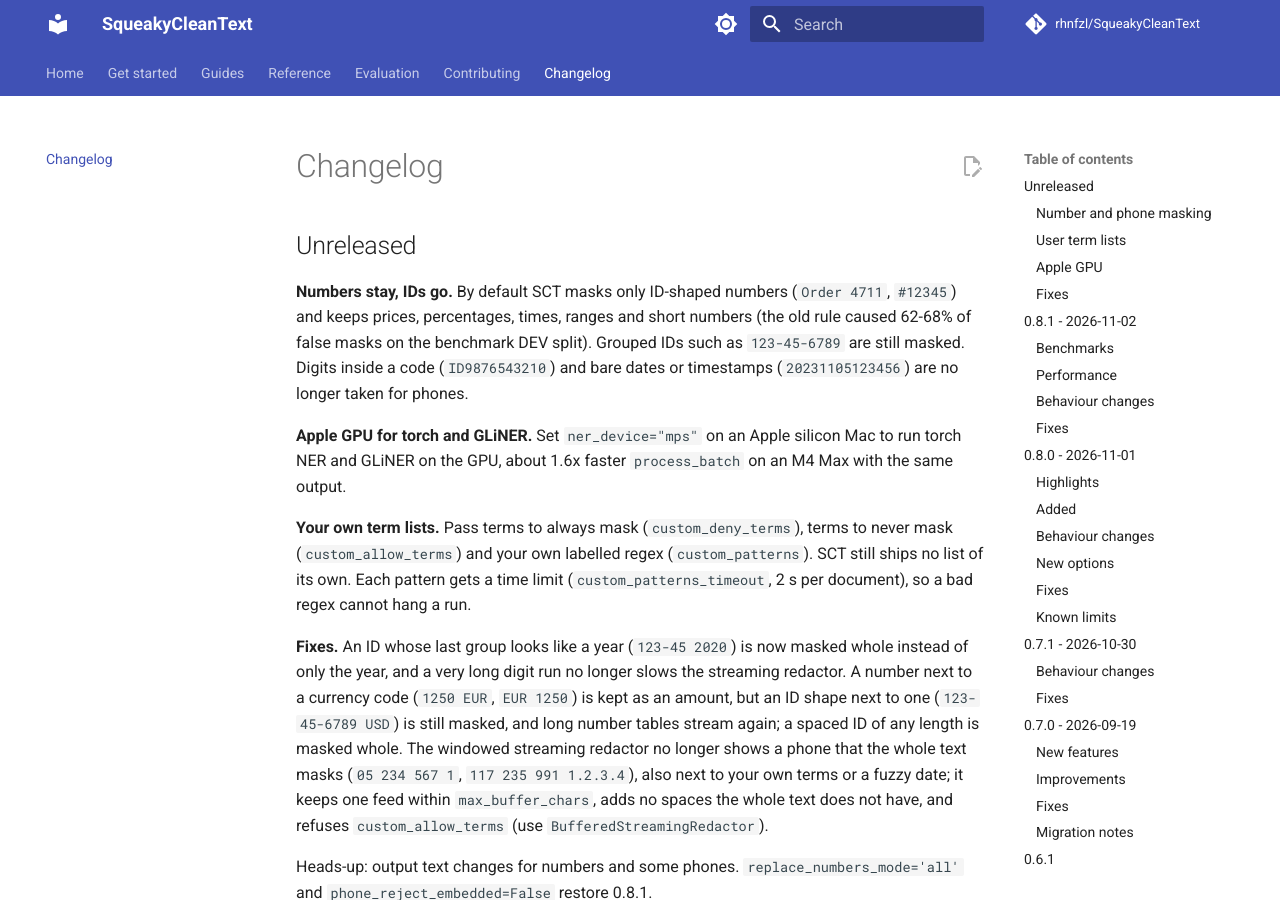
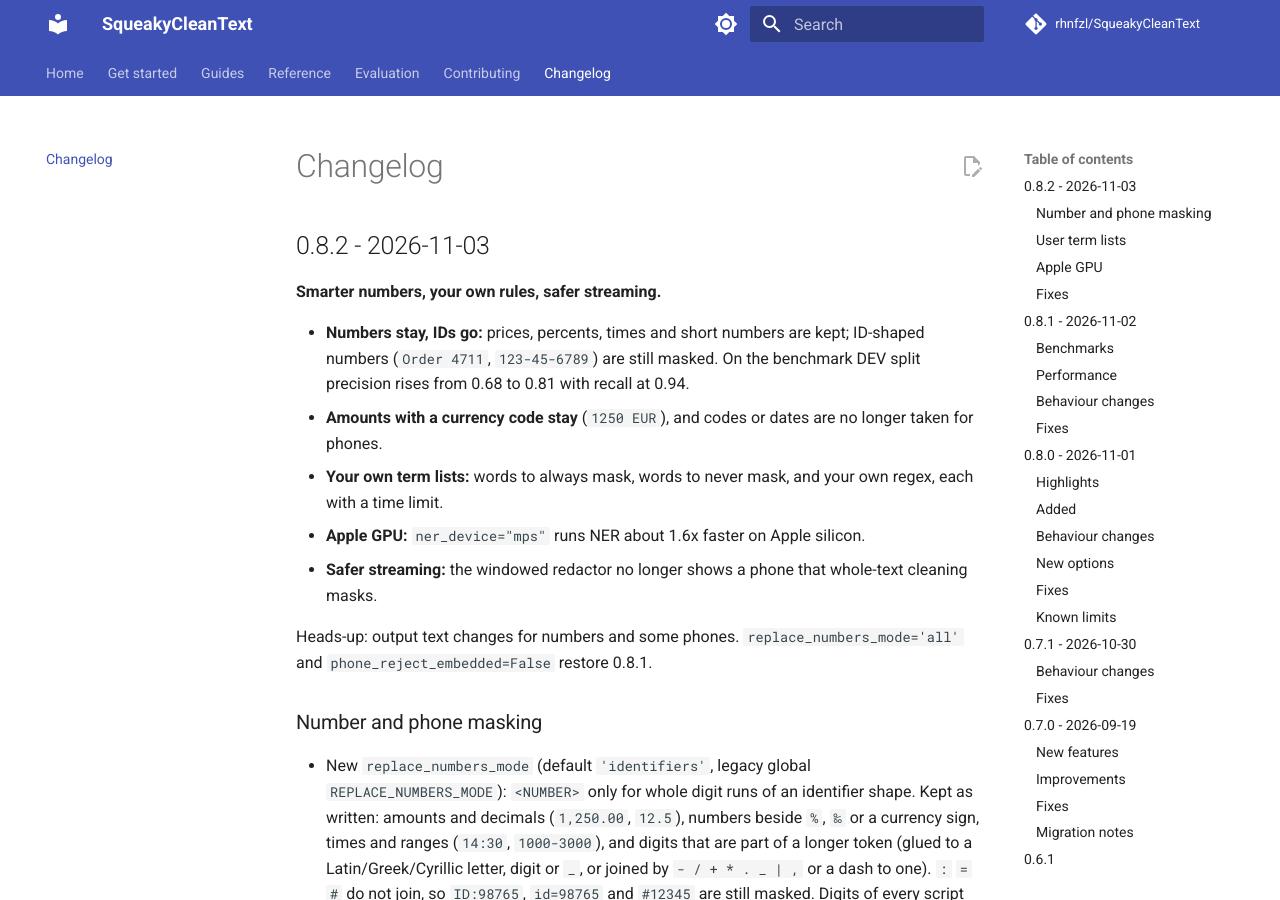
Before and after one commit to rhnfzl/SqueakyCleanText, an MkDocs documentation site: the page built from docs/changelog.md, in a window 1280 px wide and 900 px high. Built offline with MkDocs 1.6.1 and Material for MkDocs 9.7.7, drawn with Linux system fonts in a browser that asks for light colours; comment, search, counter and statistics services are not loaded.

Commit message:
Release 0.8.2

```diff
--- a/CHANGELOG.md
+++ b/CHANGELOG.md
@@ -1,29 +1,16 @@
 # Changelog
 
-## Unreleased
+## 0.8.2 - 2026-11-03
 
-**Numbers stay, IDs go.** By default SCT masks only ID-shaped numbers (`Order 4711`, `#12345`) and keeps prices,
-percentages, times, ranges and short numbers (the old rule caused 62-68% of false masks on the benchmark DEV
-split). Grouped IDs such as `123-45-6789` are still masked. Digits inside a code (`ID9876543210`) and bare
-dates or timestamps (`20231105123456`) are no longer taken for phones.
+**Smarter numbers, your own rules, safer streaming.**
 
-**Apple GPU for torch and GLiNER.** Set `ner_device="mps"` on an Apple silicon Mac to run torch NER and GLiNER
-on the GPU, about 1.6x faster `process_batch` on an M4 Max with the same output.
+- **Numbers stay, IDs go:** prices, percents, times and short numbers are kept; ID-shaped numbers (`Order 4711`, `123-45-6789`) are still masked. On the benchmark DEV split precision rises from 0.68 to 0.81 with recall at 0.94.
+- **Amounts with a currency code stay** (`1250 EUR`), and codes or dates are no longer taken for phones.
+- **Your own term lists:** words to always mask, words to never mask, and your own regex, each with a time limit.
+- **Apple GPU:** `ner_device="mps"` runs NER about 1.6x faster on Apple silicon.
+- **Safer streaming:** the windowed redactor no longer shows a phone that whole-text cleaning masks.
 
-**Your own term lists.** Pass terms to always mask (`custom_deny_terms`), terms to never mask
-(`custom_allow_terms`) and your own labelled regex (`custom_patterns`). SCT still ships no list of its own.
-Each pattern gets a time limit (`custom_patterns_timeout`, 2 s per document), so a bad regex cannot hang a run.
-
-**Fixes.** An ID whose last group looks like a year (`123-45 2020`) is now masked whole instead of only
-the year, and a very long digit run no longer slows the streaming redactor. A number next to a currency code
-(`1250 EUR`, `EUR 1250`) is kept as an amount, but an ID shape next to one (`123-45-6789 USD`) is still masked,
-and long number tables stream again; a spaced ID of any length is masked whole. The windowed streaming
-redactor no longer shows a phone that the whole text masks (`05 234 567 1`, `117 235 991 1.2.3.4`), also next to
-your own terms or a fuzzy date; it keeps one feed within `max_buffer_chars`, adds no spaces the whole text does
-not have, and refuses `custom_allow_terms` (use `BufferedStreamingRedactor`).
-
-Heads-up: output text changes for numbers and some phones. `replace_numbers_mode='all'` and
-`phone_reject_embedded=False` restore 0.8.1.
+Heads-up: output text changes for numbers and some phones. `replace_numbers_mode='all'` and `phone_reject_embedded=False` restore 0.8.1.
 
 ### Number and phone masking
 
--- a/sct/__init__.py
+++ b/sct/__init__.py
@@ -50,7 +50,7 @@
 from sct.utils.anonymization_map import AnonymizationMap, MapEntry
 from sct.utils.process_result import ProcessResult
 
-__version__ = "0.8.1"
+__version__ = "0.8.2"
 __all__ = [
     "TextCleaner", "TextCleanerConfig", "CustomPatternTimeout", "PRESETS", "preset_config",
     "PII_LABELS", "PII_LABEL_MAP",
```
Also changed, not shown: README.md (+1 -1 lines), docs/limits.md (+3 -3 lines).
